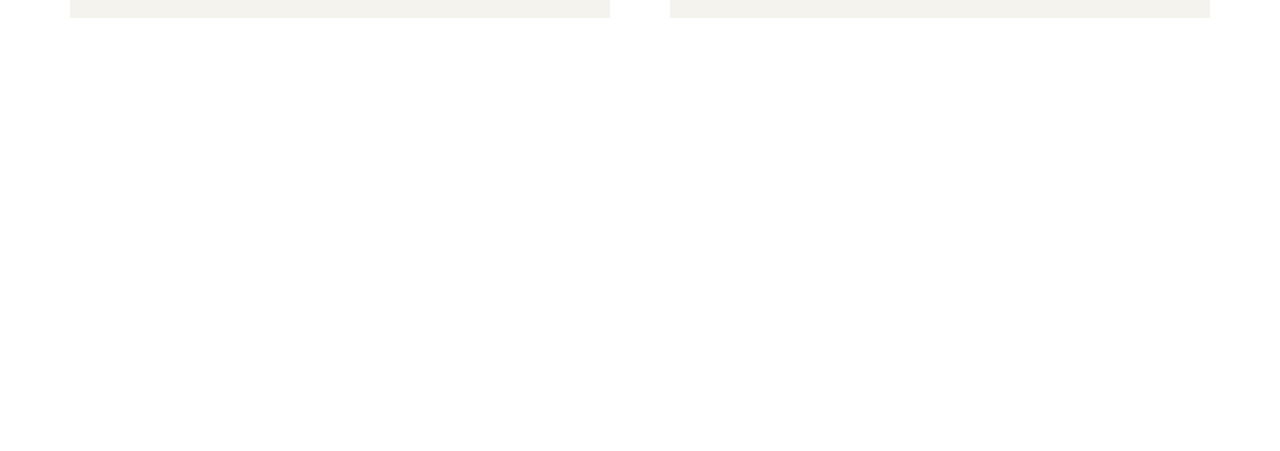
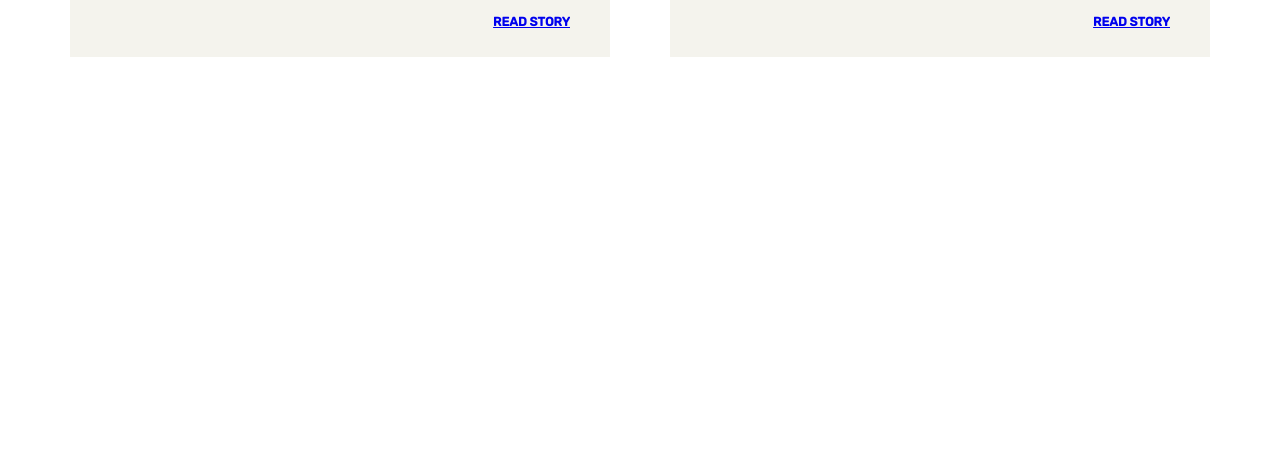
Before and after one commit to chanalisa/easypost, a website: page index.html in a window 1280 px wide. Shown: the part 349-800 px from the top of the page. Drawn offline with Linux system fonts and the light colour scheme.

Commit message:
add links to cards

```diff
--- a/index.html
+++ b/index.html
@@ -31,6 +31,11 @@
                                 — Bloomberg Technology
                             </div>
                         </div>
+                        <div class="row">
+                            <div class="card__content-link">
+                                <a href="http://www.bloomberg.com/news/videos/2015-11-30/how-easypost-handles-rise-in-delivery-service-demand" target="_blank">Read story</a>
+                            </div>
+                        </div>
                     </div>
                 </div>
                 <div class="col-1-of-2">
@@ -47,6 +52,11 @@
                                 — You're the boss, NYTimes
                             </div>
                         </div>
+                        <div class="row">
+                            <div class="card__content-link">
+                                <a href="http://boss.blogs.nytimes.com/2014/04/16/software-that-helps-small-businesses-ship-like-amazon/" target="_blank">Read story</a>
+                            </div>
+                        </div>
                     </div>
                 </div>
             </div>
--- a/sass/components/_card.scss
+++ b/sass/components/_card.scss
@@ -3,6 +3,7 @@
     padding: 2rem 4rem;
     font-size: 2rem;
     font-weight: 700;
+    line-height: 3rem;
 
     &__logo-headline {
         display: flex;
@@ -14,4 +15,13 @@
         font-style: italic;
         color: $color-grey-dark;
     }
+
+    &__content-link {
+        float: right;
+
+        a {
+            text-transform: uppercase;
+            font-size: 1.25rem;
+        }
+    }
 }
```
Also changed, not shown: css/style.css.
